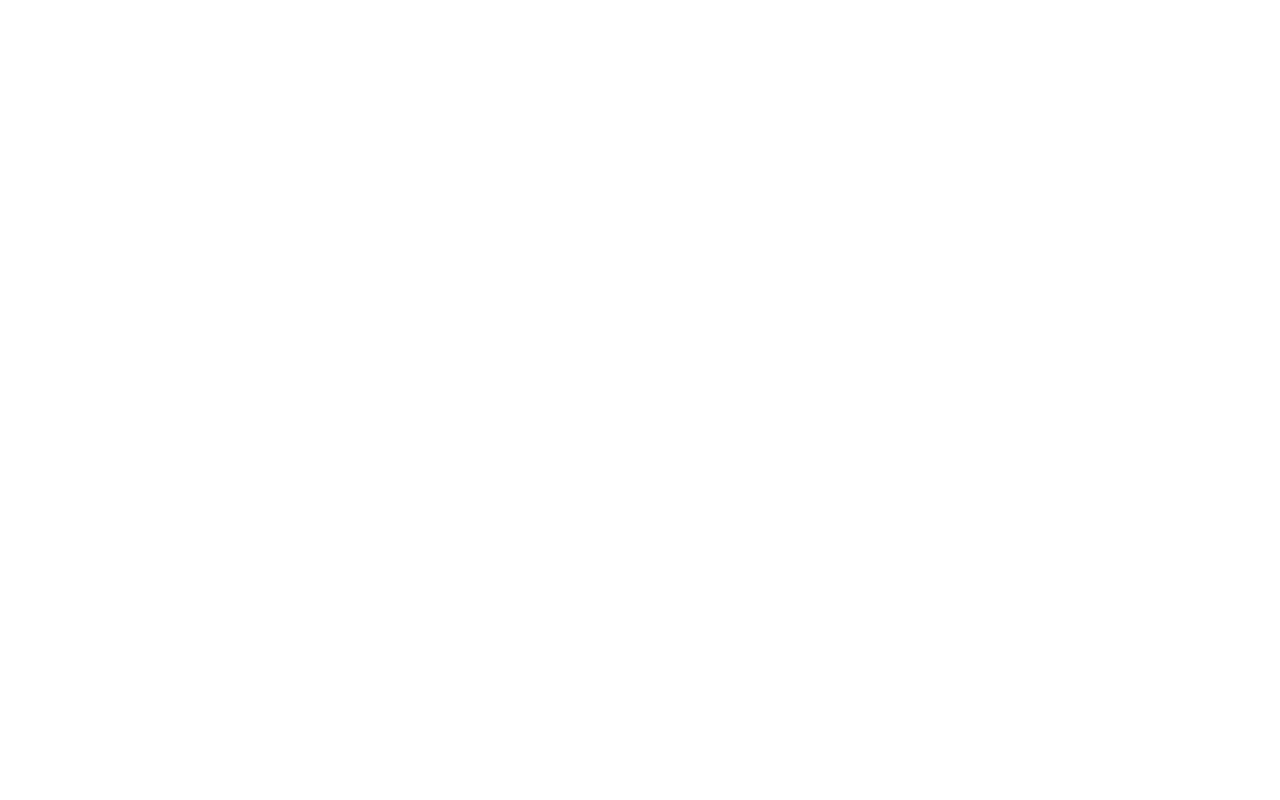
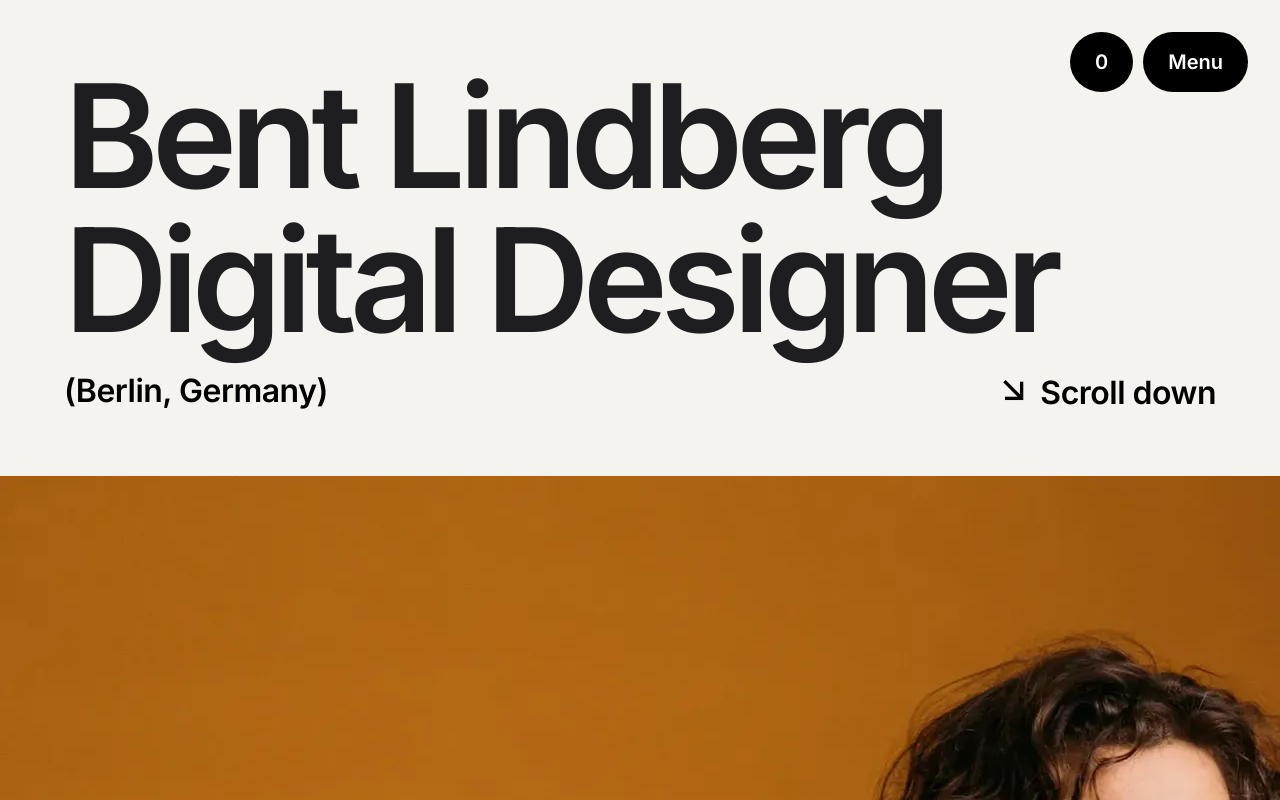
Before and after one commit to Baisampayan/Project-2-HTML-CSS, a plain HTML site: page index.html in a window 1280 px wide. Shown: the top 800 px of the page. Drawn offline with nearby package versions, Linux system fonts and the light colour scheme.

Commit message:
Adding Hero image

```diff
--- a/index.html
+++ b/index.html
@@ -4,9 +4,28 @@
     <meta charset="UTF-8">
     <meta name="viewport" content="width=device-width, initial-scale=1.0">
     <title>Project 2 (HTML/CSS)</title>
+    <style>
+        @import url('https://fonts.googleapis.com/css2?family=Inter:wght@100..900&display=swap');
+    </style>
     <link rel="stylesheet" href="./style.css">
+    <link href="https://cdn.jsdelivr.net/npm/remixicon@4.3.0/fonts/remixicon.css" rel="stylesheet"/>
 </head>
 <body>
-
+    <div id="main">
+        <div id="header">
+            <div class="nav">
+                <div class="cart">0</div>
+                <div class="btn-menu">Menu</div>
+            </div>
+            <div class="intro">
+                <h2>Bent Lindberg<br>Digital Designer</h2>
+            </div>
+            <div class="place">
+                <h4>(Berlin, Germany)</h4>
+                <h4><i class="ri-arrow-right-down-line"></i> Scroll down</h4>
+            </div>
+        </div>
+        <div id="hero-image"></div>
+    </div>
 </body>
 </html>
--- a/style.css
+++ b/style.css
@@ -6,5 +6,75 @@
 
 html, body {
     width: 100%;
-    height: 100%;
+    height: 500%;
+    font-family: "Inter", sans-serif;
 }
+
+#header {
+    background-color: #f4f3ef;
+}
+
+.nav {
+    width: 100%;
+    display: flex;
+    align-items: center;
+    justify-content: flex-end;
+    gap: 10px;
+    padding: 2rem 2rem 0 0;
+    position: fixed;
+}
+
+.cart {
+    background-color: #000000;
+    color: #ffffff;
+    padding: 18px 25px;
+    border-radius: 50%;
+    font-size: 20px;
+    font-weight: 600;
+}
+
+.btn-menu {
+    background-color: #000000;
+    color: #ffffff;
+    padding: 18px 25px;
+    border-radius: 50px;
+    font-size: 20px;
+    font-weight: 600;
+}
+
+.intro {
+    padding: 4rem 4rem 1rem;
+}
+
+.intro h2 {
+    font-size: 144px;
+    color: #1e1e21;
+    font-weight: 600;
+    line-height: 1;
+    letter-spacing: -7px;
+}
+
+.place {
+    padding: 0 4rem 4rem;
+    display: flex;
+    align-items: center;
+    justify-content: space-between;
+}
+
+.place h4 {
+    font-size: 32px;
+    font-weight: 600;
+    letter-spacing: -0.5px;
+}
+
+.place h4 > i {
+    font-size: 40px;
+    font-weight: 500;
+}
+
+#hero-image {
+    /* background-color: orange; */
+    height: 90vh;
+    width: 100%;
+    background-image: url("./img/1.webp");
+}
```
Also changed, not shown: img/1.webp (added).
